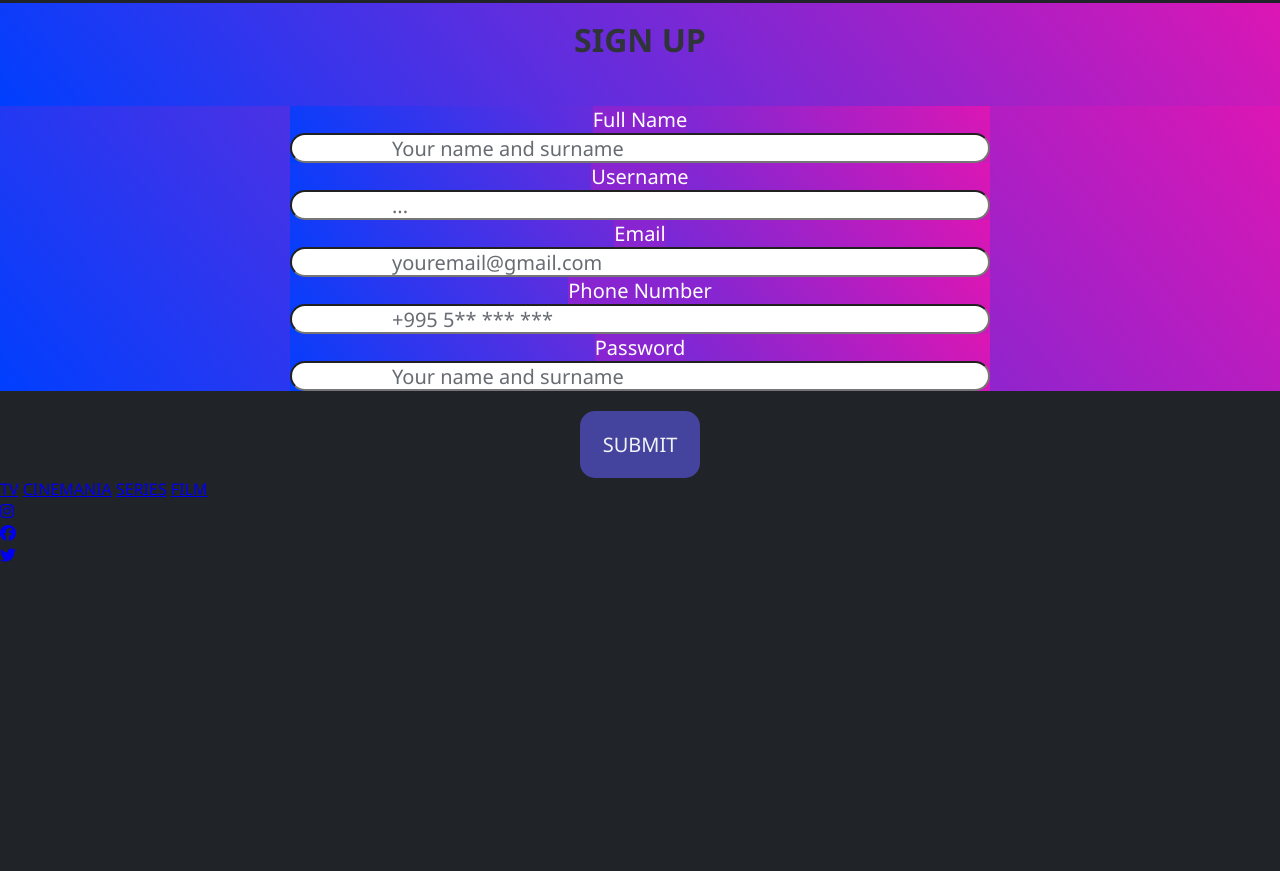
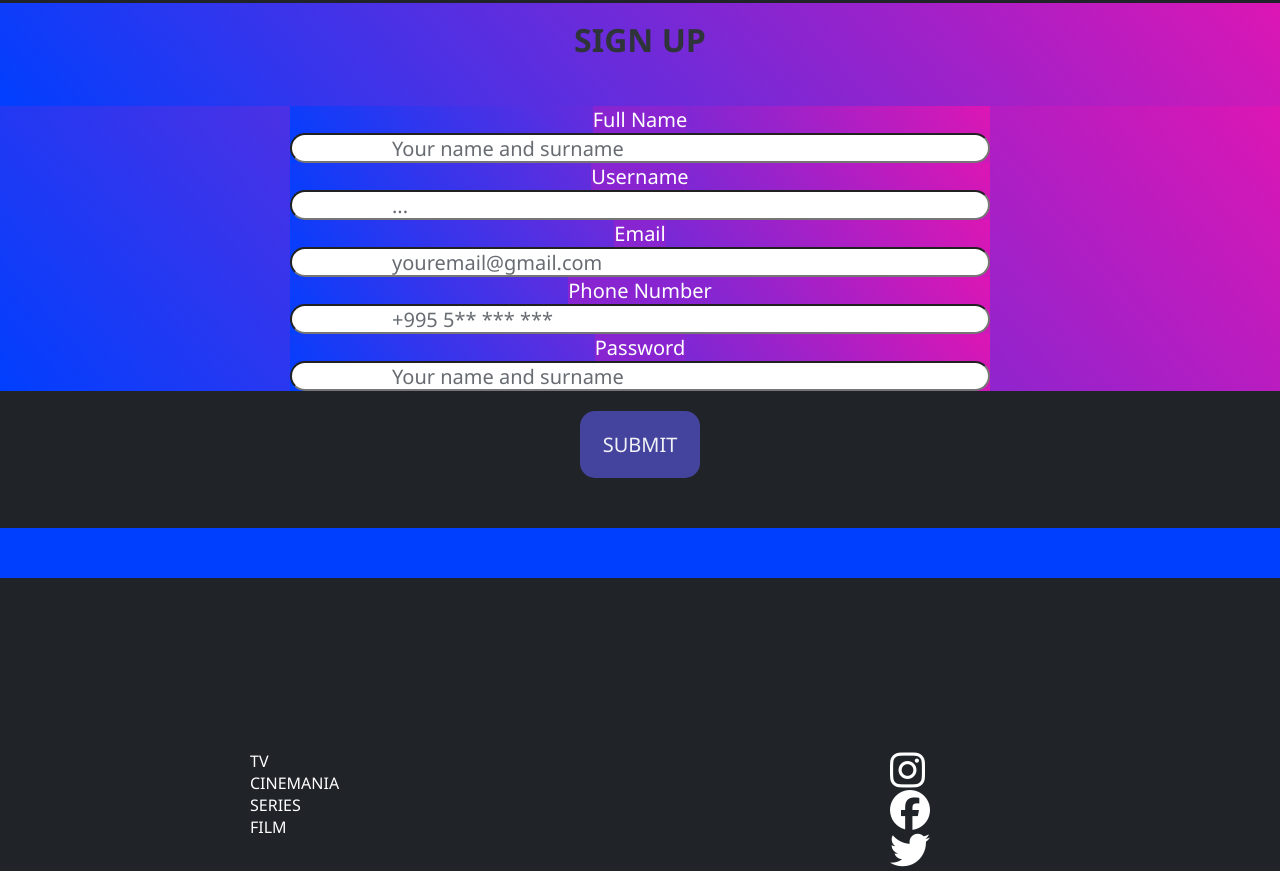
Before and after one commit to kattamiso/Movie.com, a website built with Parcel: page Movie/index.html in a window 1280 px wide. Shown: the part 1250-2121 px from the top of the page. Before the commit the page ends 1816 px from the top, so only its background shows below. Built offline with nearby package versions, Linux system fonts and the light colour scheme.

Commit message:
footer (css)

```diff
--- a/Movie/style.css
+++ b/Movie/style.css
@@ -265,3 +265,52 @@
 .submit:hover {
     background-color:  rgb(123, 63, 115);
 }
+
+/* footer */
+
+.blue-head {
+    height: 50px;
+    width: 100%;
+    background-color: #003FFE;
+    margin-top: 50px;
+}
+
+.footer-container {
+    display: flex;
+    justify-content: space-between;
+    width: 100%;
+    position:absolute;
+    top: 2000px;
+    bottom:0;
+}
+
+.column-1, .column-2, .column-3  {
+    display: flex;
+    flex-direction: column;
+    margin-left: 250px;
+}
+
+i.fa-brands.fa-instagram::before {
+    color: #fff;
+    font-size: 40px;
+}
+
+.column-1-items {
+    text-decoration: none;
+    color: white;
+}
+
+.column-1-items:hover {
+    color: #003FFE;
+}
+
+i.fa-brands.fa-facebook::before {
+    margin-bottom: 15px;
+    color: #fff;
+    font-size: 40px;
+}
+
+i.fa-brands.fa-twitter::before {
+    color: #fff;
+    font-size: 40px;
+}
```
